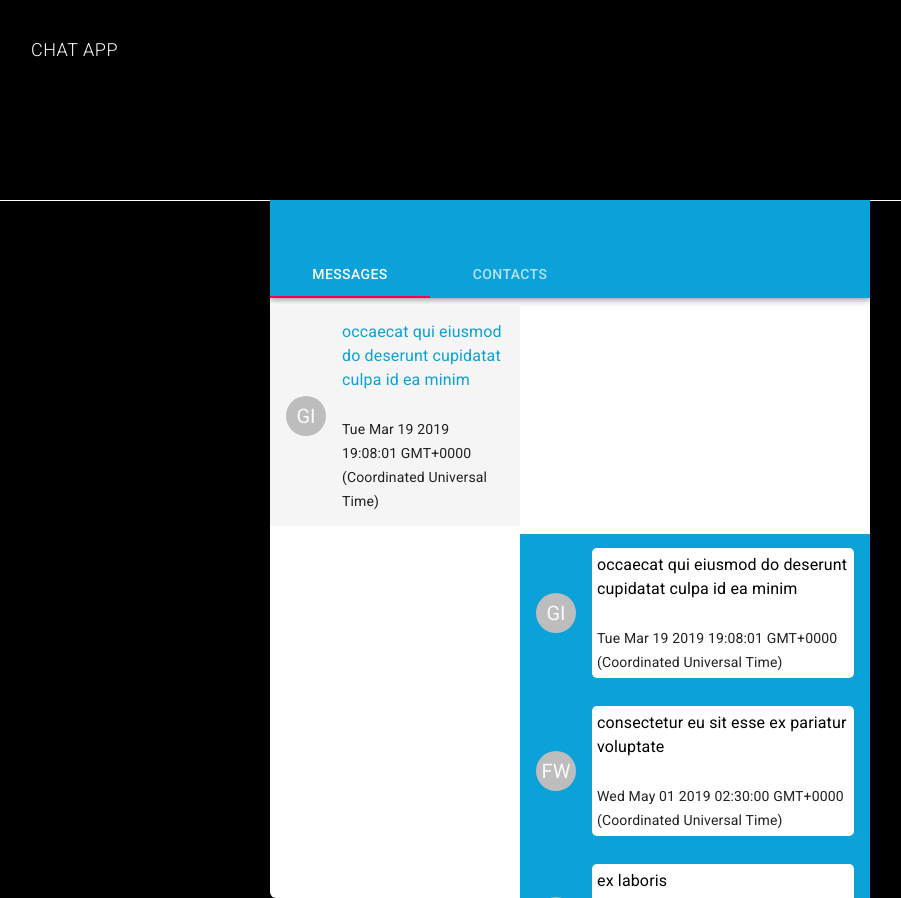
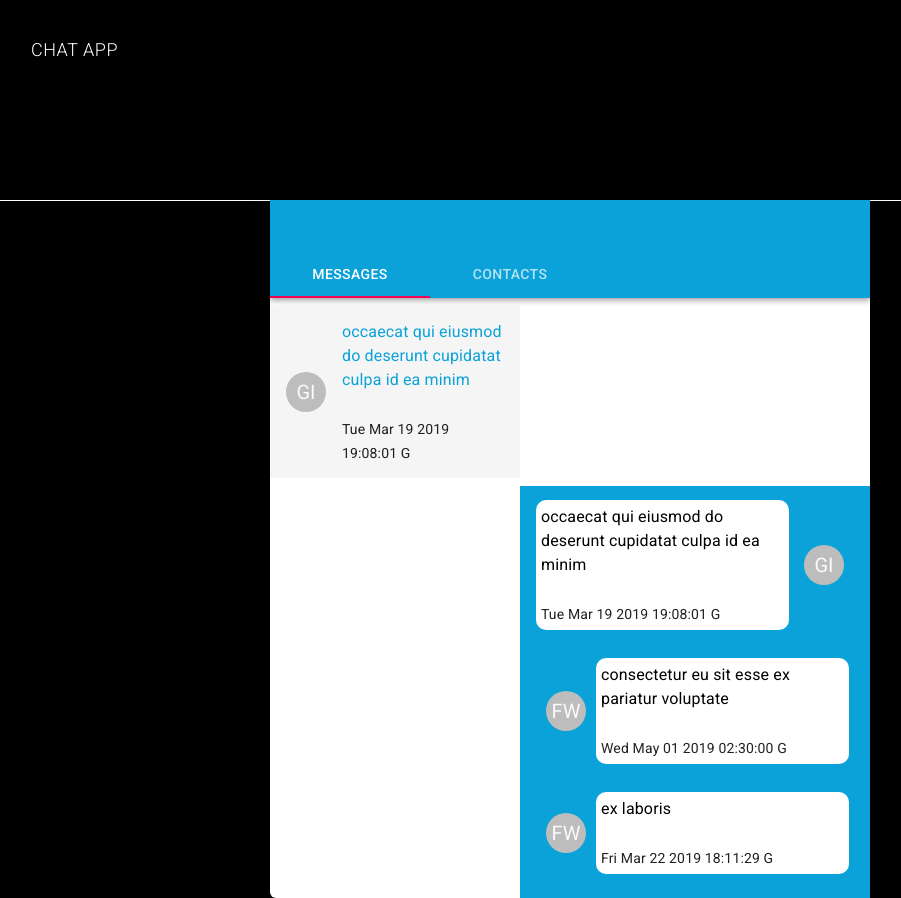
Before and after one commit to keyboard-kat/material-ui-react-chat-app, a React (Create React App) app: page / in a window 1280 px wide. Both pictures are taken after a click on the button 640 px from the left and 356 px from the top of the page. Shown: the whole page, without its empty margins (70-971 px from the left). Built offline with nearby package versions, Linux system fonts and the light colour scheme.

Commit message:
edit variable names

```diff
--- a/src/Components/ChatList.jsx
+++ b/src/Components/ChatList.jsx
@@ -12,42 +12,50 @@ import GridItem from "_components/GridItem";
 import ListItem from "@material-ui/core/ListItem";
 import List from "@material-ui/core/List";
 import Button from "@material-ui/core/Button";
+
 const useStyles = makeStyles(theme => ({
   chatsContainer: {
     display: "fixed",
     marginLeft: "250px",
     backgroundColor: "#0AA2D8"
   },
-  textField: {
-    width: "250px",
-    height: " 25px"
-  },
-  button: {
-    borderColor: "white",
-    backgroundColor: "#0AA2D8",
-    border: "1px solid",
-    height: " 25px",
-    color: "white"
+  avatar: {
+    margin: 10
   },
   chat: {
     padding: 5,
     backgroundColor: "white",
+    borderRadius: 10,
+    marginRight: 5
+  },
+
+  textField: {
+    width: "250px",
+    height: " 25px",
+    padding: "5px",
     borderRadius: 5
+  },
+  button: {
+    borderColor: "white",
+    color: "white",
+    backgroundColor: "",
+    border: "1px solid",
+    height: " 25px",
+    width: "50px"
   },
   chatList: {
     "&:hover,&:focus": {
       color: "#0AA2D8",
       background: "whitesmoke"
-    }
+    },
+    padding: "none"
   },
 
   hide: {
     display: "none"
   },
   content: {
-    marginRight: 0,
     marginTop: "none",
-
     "&:hover,&:focus": {
       color: "#0AA2D8",
       background: "white"
@@ -104,7 +112,7 @@ export default function ChatList(props) {
                       color="textPrimary"
                     >
                       <br />
-                      {props.chatDate}
+                      {props.chatDate.slice(0, -36)}
                     </Typography>
                   }
                 />
@@ -113,23 +121,13 @@ export default function ChatList(props) {
           </main>
         </GridItem>
 
-        <div className={classes.root}>
         <GridItem xs={12} md={12} sm={12}>
           <div className={classes.chatsContainer}>
             <div className={clsx(!open && classes.hide)}>
               {props.chats.map((msgs, i) => (
                 <ListItem key={i}>
                   {msgs.senderId !== 1000 ? (
-                      <ListItemAvatar>
-                        <Avatar>{props.senderAvatar.toString()}</Avatar>
-                      </ListItemAvatar>
-                    ) : (
-                      <ListItemAvatar>
-                        {" "}
-                        <Avatar>{props.userAvatar.toString()}</Avatar>{" "}
-                      </ListItemAvatar>
-                    )}
-
+                    <>
                       <ListItemText
                         className={classes.chat}
                         primary={msgs.content.toString()}
@@ -142,18 +140,50 @@ export default function ChatList(props) {
                             color="textPrimary"
                           >
                             <br />
-                          {msgs.createdAt.toString()}
+                            {msgs.createdAt.toString().slice(0, -36)}
                           </Typography>
                         }
                       />
+
+                      <ListItemAvatar>
+                        <Avatar className={classes.avatar}>
+                          {props.senderAvatar.toString()}
+                        </Avatar>
+                      </ListItemAvatar>
+                    </>
+                  ) : (
+                    <>
+                      <ListItemAvatar>
+                        <Avatar className={classes.avatar}>
+                          {props.userAvatar.toString()}
+                        </Avatar>
+                      </ListItemAvatar>
+                      <ListItemText
+                        className={classes.chat}
+                        primary={msgs.content.toString()}
+                        secondary={
+                          <Typography
+                            key={i}
+                            component="span"
+                            variant="body2"
+                            style={{ display: "inline" }}
+                            color="textPrimary"
+                          >
+                            <br />
+                            {msgs.createdAt.toString().slice(0, -36)}
+                          </Typography>
+                        }
+                      />
+                    </>
+                  )}
                 </ListItem>
               ))}
+
               <input className={classes.textField} />
               <Button className={classes.button}>SEND</Button>
             </div>
           </div>
         </GridItem>
-        </div>
       </GridContainer>
     </>
   );
```
Lines whose indentation alone changed are shown as unchanged.
